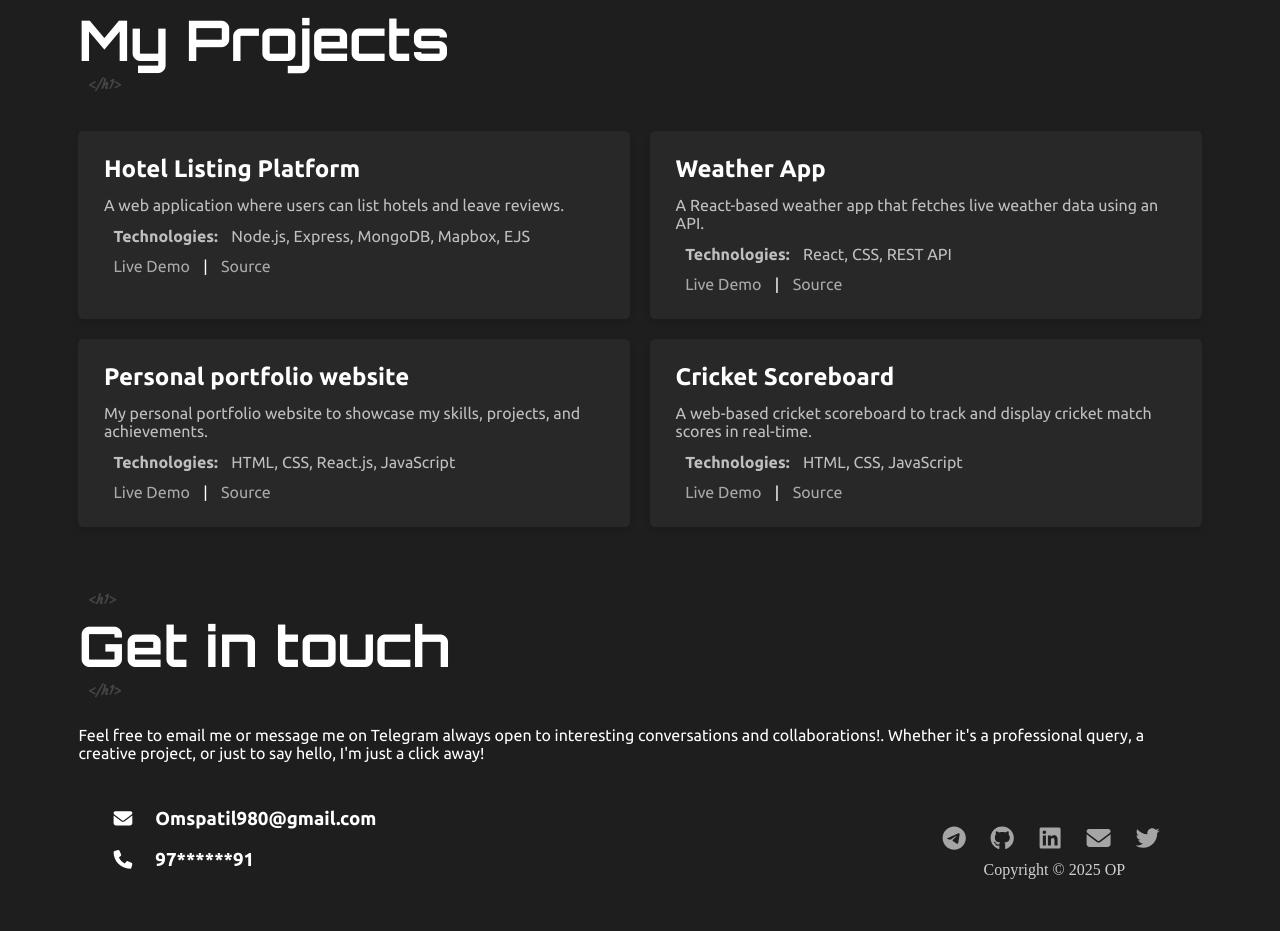
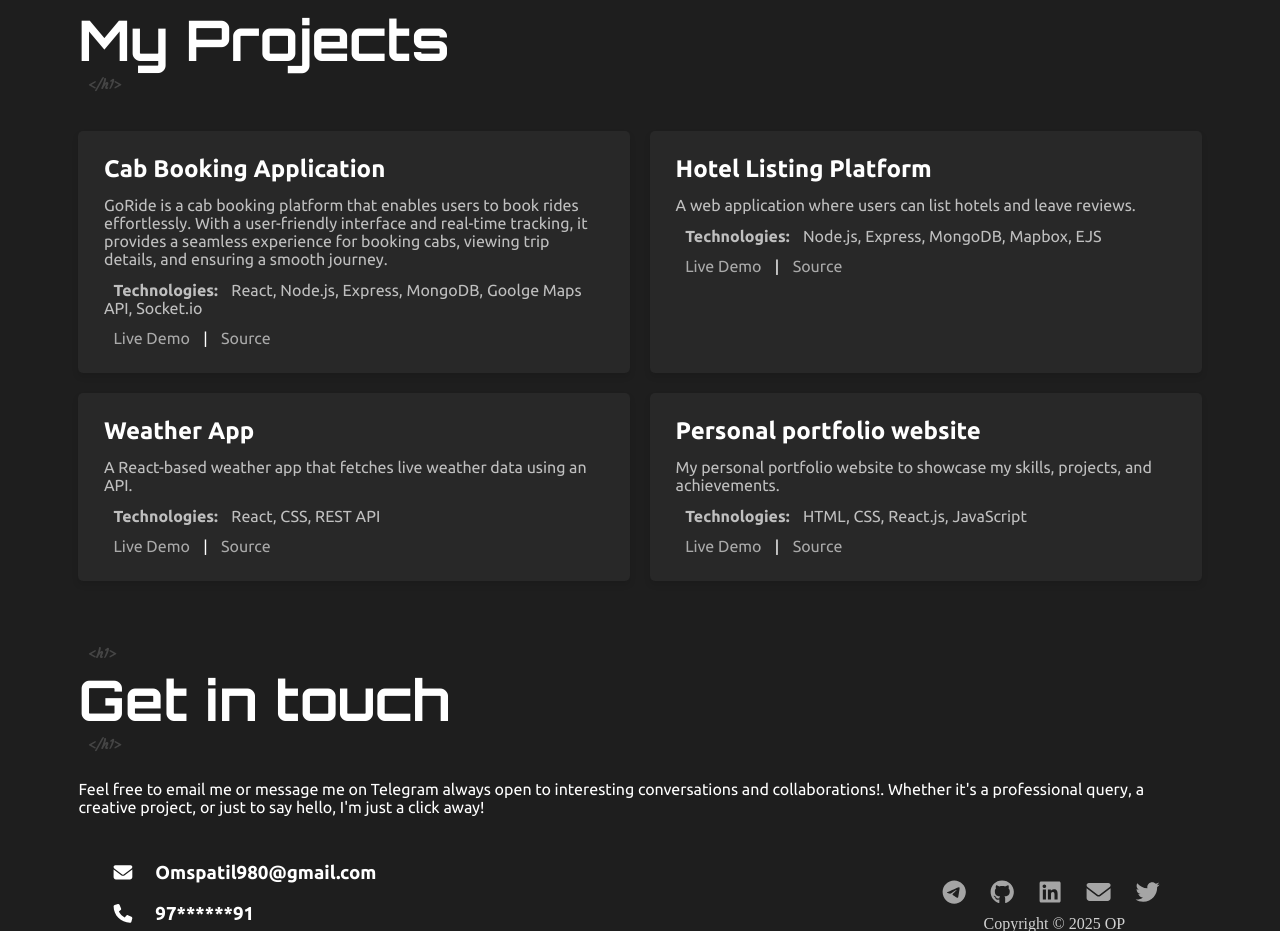
Before and after one commit to om151/Ompatil.dev, a React (Vite) app: page / in a window 1280 px wide. Shown: the part 1264-2195 px from the top of the page. Built offline with nearby package versions, Linux system fonts and the light colour scheme; a web font is replaced by a local one.

Commit message:
added new project

```diff
--- a/src/components/projectsData.js
+++ b/src/components/projectsData.js
@@ -3,6 +3,15 @@
 const projectsData = [
   {
     id: 1,
+    name: "Cab Booking Application",
+    description:
+      "GoRide is a cab booking platform that enables users to book rides effortlessly. With a user-friendly interface and real-time tracking, it provides a seamless experience for booking cabs, viewing trip details, and ensuring a smooth journey.",
+    technologies: ["React", "Node.js", "Express", "MongoDB", "Goolge Maps API" , "Socket.io"],
+    githubLink: "",
+    liveLink: "https://go-ride-nu.vercel.app/",
+  },
+  {
+    id: 2,
     name: "Hotel Listing Platform",
     description:
       "A web application where users can list hotels and leave reviews.",
@@ -11,7 +20,7 @@ const projectsData = [
     liveLink: "https://vistastay-6yv0.onrender.com/listings",
   },
   {
-    id: 2,
+    id: 3,
     name: "Weather App",
     description:
       "A React-based weather app that fetches live weather data using an API.",
@@ -20,24 +29,24 @@ const projectsData = [
     liveLink: "https://weatherapp-om151s-projects.vercel.app/",
   },
   {
-    id:3,
+    id:4,
     name: "Personal portfolio website",
     description: "My personal portfolio website to showcase my skills, projects, and achievements.",
     technologies: ["HTML", "CSS", "React.js", "JavaScript"],
     githubLink: "https://github.com/om151/Ompatil.dev",
     liveLink: "https://www.ompatil.dev",
   },
-  {
-    id: 4,
-    name: "Cricket Scoreboard",
-    description:
-      "A web-based cricket scoreboard to track and display cricket match scores in real-time.",
-    technologies: ["HTML", "CSS", "JavaScript"],
-    githubLink: "https://github.com/om151/CricketScoreboard",
-    liveLink: "https://om151.github.io/CricketScoreboard/",
-  },
   // {
   //   id: 5,
+  //   name: "Cricket Scoreboard",
+  //   description:
+  //     "A web-based cricket scoreboard to track and display cricket match scores in real-time.",
+  //   technologies: ["HTML", "CSS", "JavaScript"],
+  //   githubLink: "https://github.com/om151/CricketScoreboard",
+  //   liveLink: "https://om151.github.io/CricketScoreboard/",
+  // },
+  // {
+  //   id: 6,
   //   name: "Simon Game",
   //   description:
   //     "A memory skill game where players repeat increasingly long sequences of lights and sounds.",
```
